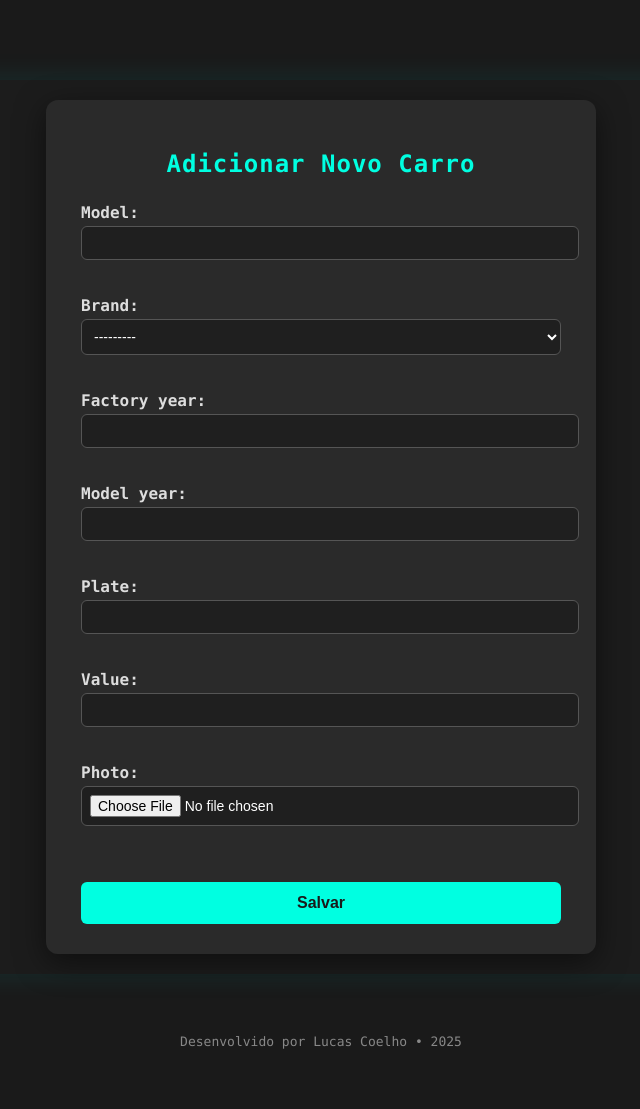
After one commit to Coringadev22/Djanguinho, a Django app: page /new_car/ in a window 1280 px wide. The commit adds this page. Shown: the whole page, without its empty margins (319-959 px from the left). Run offline with Django 5.2, Linux system fonts and the light colour scheme; data comes from the database, SQL or seed files in the repository; both versions use the stored data as it was after the commit.

Commit message:
melhorias no projeto

```diff
--- a/app/settings.py
+++ b/app/settings.py
@@ -55,7 +55,7 @@ ROOT_URLCONF = 'app.urls'
 TEMPLATES = [
     {
         'BACKEND': 'django.template.backends.django.DjangoTemplates',
-        'DIRS': [],
+        'DIRS': [BASE_DIR / 'app' / 'templates'],
         'APP_DIRS': True,
         'OPTIONS': {
             'context_processors': [
--- a/app/urls.py
+++ b/app/urls.py
@@ -8,9 +8,11 @@ from django.urls import path
 from django.conf import settings
 from django.conf.urls.static import static
 from django.http import HttpResponse
-from cars.views import cars_view
+from cars.views import cars_view, new_car_view
 
 urlpatterns = [
+    path('', cars_view, name='home'),
     path('admin/', admin.site.urls),
     path('cars/', cars_view, name='cars'),
+    path("new_car/", new_car_view, name="new_car")
 ] + static(settings.MEDIA_URL, document_root=settings.MEDIA_ROOT)
--- /dev/null
+++ b/cars/forms.py
@@ -0,0 +1,23 @@
+from django import forms
+from cars.models import Car, Brand
+
+class CarForm(forms.ModelForm):
+    brand = forms.ModelChoiceField(queryset=Brand.objects.all())
+
+    class Meta:
+        model = Car
+        fields = '__all__'
+
+    def clean_value(self):
+        value = self.cleaned_data.get("value")
+        if value < 20000:
+            self.add_error("value", "Valor mínimo deve ser maior que €20.000")
+        return value
+
+
+    def save(self, commit=True):
+        car = super().save(commit=False)
+        # Aqui você pode incluir lógicas adicionais se quiser (ex: log, validação extra...)
+        if commit:
+            car.save()
+        return car
--- /dev/null
+++ b/cars/templates/base.html
@@ -0,0 +1,112 @@
+<!DOCTYPE html>
+<html lang="pt-br">
+<head>
+  <meta charset="UTF-8">
+  <title>{% block title %}Showroom de Carros{% endblock %}</title>
+  <style>
+    body {
+      margin: 0;
+      padding: 0;
+      font-family: 'Segoe UI', Tahoma, Geneva, Verdana, sans-serif;
+      background-color: #0f0f0f;
+      color: #fff;
+    }
+
+    .container {
+      max-width: 1000px;
+      margin: 40px auto;
+      padding: 20px;
+      background-color: #1c1c1c;
+      border-radius: 10px;
+      box-shadow: 0 0 30px rgba(0, 255, 255, 0.1);
+    }
+
+    h1, h2 {
+      color: #00f2ff;
+      text-align: center;
+    }
+
+    input, select, textarea {
+      width: 100%;
+      padding: 10px;
+      margin: 10px 0 20px 0;
+      border: none;
+      border-radius: 6px;
+      background-color: #2e2e2e;
+      color: white;
+      font-size: 14px;
+    }
+
+    input:focus, select:focus, textarea:focus {
+      outline: none;
+      border: 1px solid #00f2ff;
+    }
+
+    .btn {
+      background-color: #00f2ff;
+      color: #000;
+      border: none;
+      padding: 12px 20px;
+      border-radius: 6px;
+      cursor: pointer;
+      font-weight: bold;
+      transition: 0.3s;
+      width: 100%;
+    }
+
+    .btn:hover {
+      background-color: #00c4cc;
+    }
+
+    .car-grid {
+      display: grid;
+      grid-template-columns: repeat(auto-fill, minmax(250px, 1fr));
+      gap: 20px;
+    }
+
+    .car-card {
+      background: #2c2c2c;
+      padding: 15px;
+      border-radius: 8px;
+      box-shadow: 0 0 15px rgba(0, 242, 255, 0.1);
+      text-align: center;
+    }
+
+    .car-card img {
+      width: 100%;
+      height: 180px;
+      object-fit: cover;
+      border-radius: 6px;
+    }
+
+    .car-card h3 {
+      margin: 10px 0;
+      color: #00f2ff;
+    }
+
+    .car-card p {
+      font-size: 14px;
+      margin: 5px 0;
+    }
+
+    footer {
+      text-align: center;
+      padding: 20px;
+      color: #888;
+      font-size: 13px;
+    }
+
+  </style>
+</head>
+<body>
+  <div class="container">
+    {% block content %}
+    <!-- Aqui vai o conteúdo de cada página -->
+    {% endblock %}
+  </div>
+
+  <footer>
+    Desenvolvido por Lucas Coelho • {{ now|default:"2025" }}
+  </footer>
+</body>
+</html>
--- a/cars/templates/cars.html
+++ b/cars/templates/cars.html
@@ -1,3 +1,5 @@
+{% extends "base.html" %}
+{% block content %}
 <!DOCTYPE html>
 <html lang="pt-BR">
 <head>
@@ -133,3 +135,4 @@
 
 </body>
 </html>
+{% endblock %}
--- /dev/null
+++ b/cars/templates/new_car.html
@@ -0,0 +1,82 @@
+{% extends "base.html" %}
+{% block content %}
+<!DOCTYPE html>
+<html lang="pt-BR">
+<head>
+    <meta charset="UTF-8">
+    <title>Adicionar Novo Carro</title>
+    <style>
+        body {
+            background-color: #1a1a1a;
+            font-family: 'Consolas', 'Courier New', monospace;
+            padding: 40px;
+            color: #e0e0e0;
+        }
+
+        .form-container {
+            max-width: 480px;
+            background-color: #2a2a2a;
+            padding: 30px 35px;
+            margin: auto;
+            border-radius: 12px;
+            box-shadow: 0 8px 30px rgba(0, 0, 0, 0.5);
+        }
+
+        h2 {
+            text-align: center;
+            margin-bottom: 25px;
+            color: #00ffe1;
+            letter-spacing: 1px;
+        }
+
+        label {
+            display: block;
+            margin-top: 12px;
+            font-weight: bold;
+            color: #ddd;
+        }
+
+        input[type="text"],
+        input[type="number"],
+        input[type="file"],
+        select {
+            width: 100%;
+            padding: 8px;
+            margin-top: 4px;
+            border: 1px solid #555;
+            border-radius: 6px;
+            background-color: #1f1f1f;
+            color: #fff;
+        }
+
+        button {
+            margin-top: 20px;
+            width: 100%;
+            background-color: #00ffe1;
+            color: #1a1a1a;
+            border: none;
+            padding: 12px;
+            border-radius: 6px;
+            cursor: pointer;
+            font-size: 16px;
+            font-weight: bold;
+            transition: background-color 0.2s ease-in-out;
+        }
+
+        button:hover {
+            background-color: #00c9b8;
+        }
+    </style>
+</head>
+<body>
+    <div class="form-container">
+        <h2>Adicionar Novo Carro</h2>
+        <form method="post" enctype="multipart/form-data">
+            {% csrf_token %}
+            {{ new_car_form.as_p }}
+            <button type="submit">Salvar</button>
+        </form>
+    </div>
+</body>
+</html>
+{% endblock %}
--- a/cars/views.py
+++ b/cars/views.py
@@ -1,5 +1,6 @@
-from django.shortcuts import render
+from django.shortcuts import render, redirect
 from cars.models import Car, Brand
+from cars.forms import CarForm
 
 def cars_view(request):
     selected_brand = request.GET.get("brand", "")
@@ -15,3 +16,15 @@ def cars_view(request):
         "brands": brands,
         "selected_brand": selected_brand
     })
+
+
+def new_car_view(request):
+    if request.method == "POST":
+        form = CarForm(request.POST, request.FILES)
+        if form.is_valid():
+            form.save()  # Salvamento centralizado no formulário
+            return redirect('cars')
+    else:
+        form = CarForm()
+
+    return render(request, "new_car.html", {"new_car_form": form})
```
Also changed, not shown: db.sqlite3, media/cars/bmw-2-series-coupe-ag-onepager-stage-desktop.jpg (added), media/cars/images.jpg (added), media/cars/images_VcL9iCH.jpg (added).
